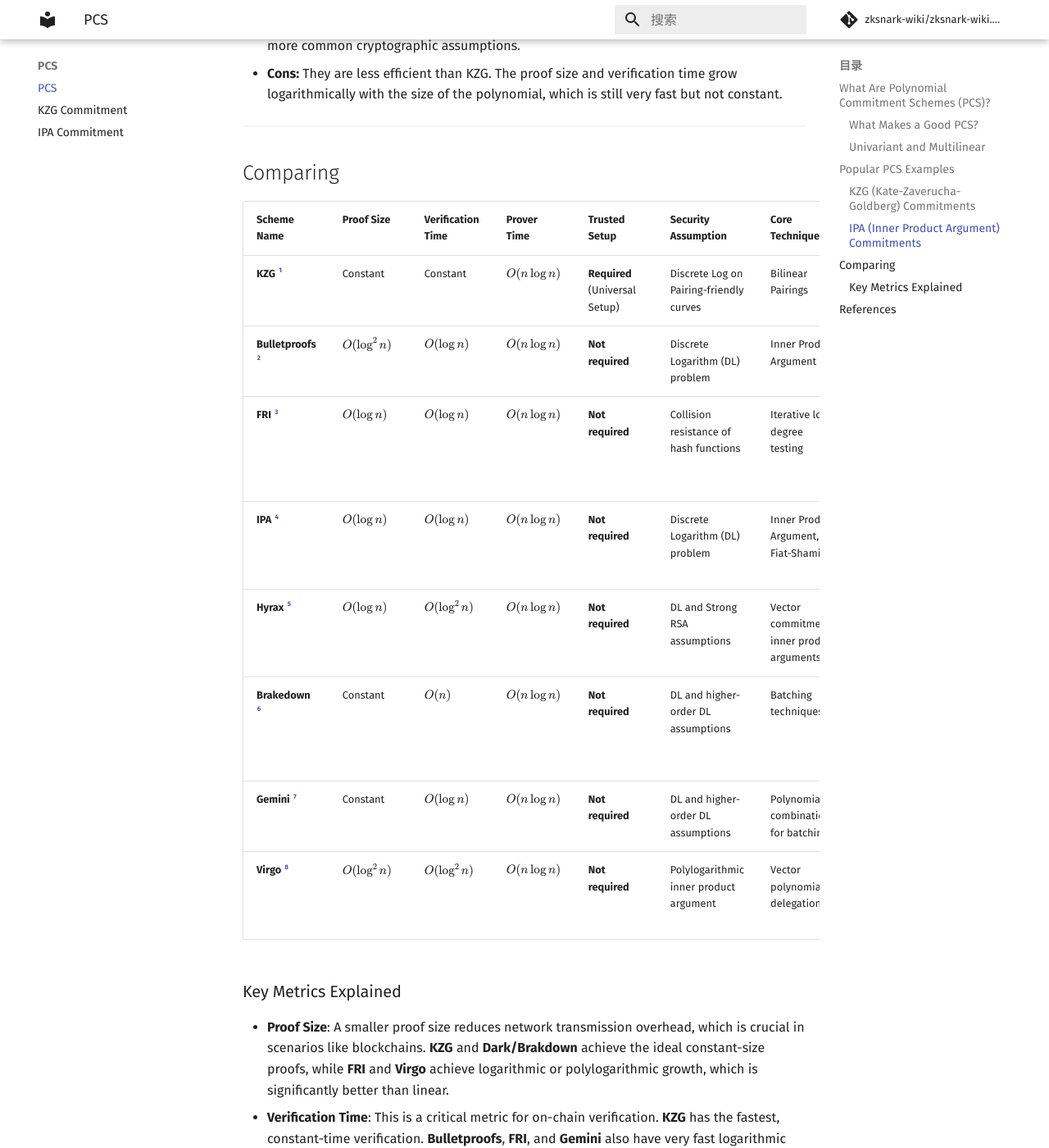
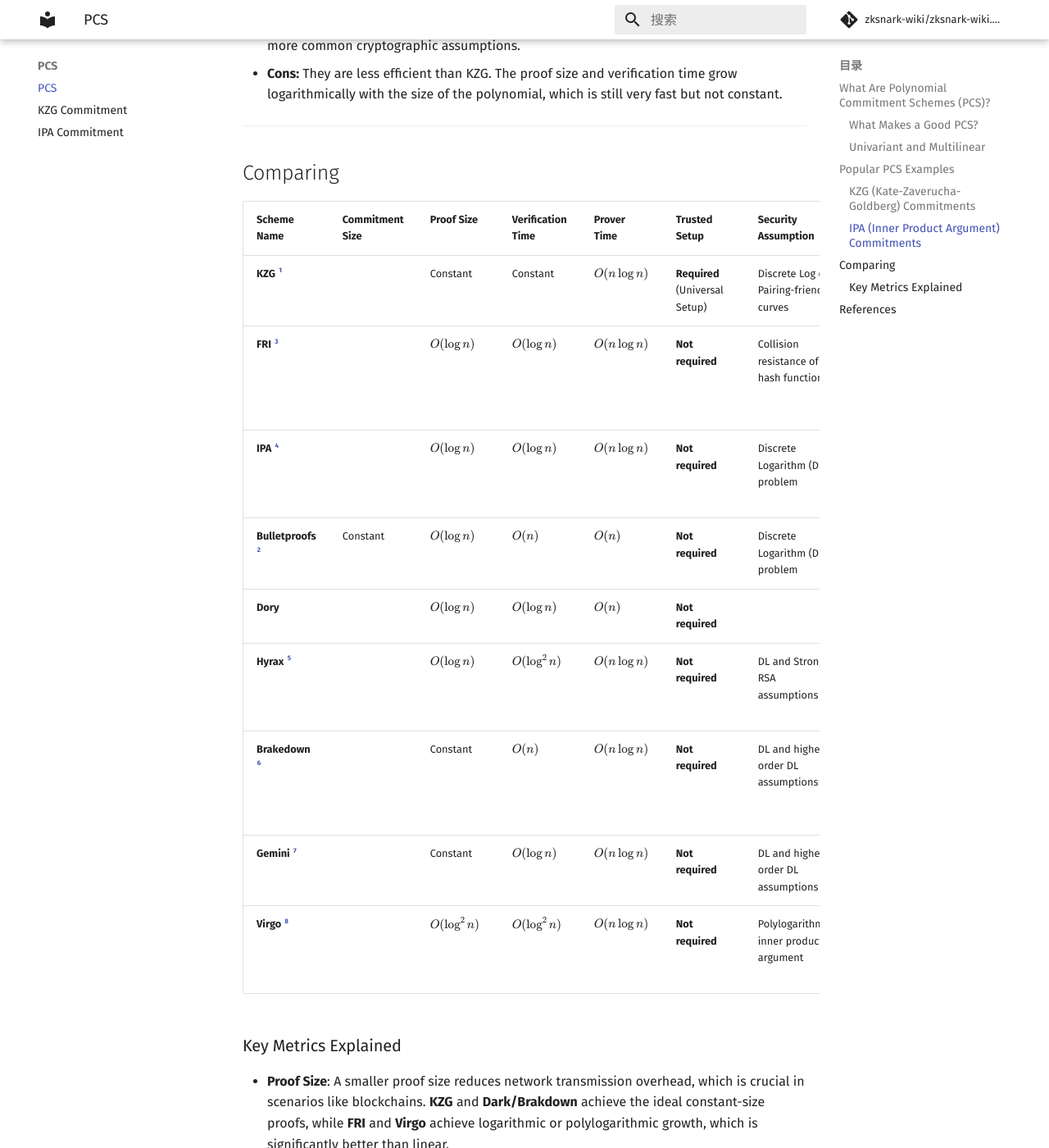
Before and after one commit to zksnark-wiki/zksnark-wiki.github.io, an MkDocs documentation site: the page built from docs/pcs/index.md, in a window 1280 px wide and 1400 px high, scrolled down 1859 px. Shown: the whole window at 82% size. Built offline with MkDocs 1.6.1 and Material for MkDocs 9.7.7, drawn with Linux system fonts in a browser that asks for light colours; comment, search, counter and statistics services are not loaded.

```diff
--- a/docs/pcs/index.md
+++ b/docs/pcs/index.md
@@ -48,16 +48,17 @@
 
 ## Comparing
 
-| Scheme Name | Proof Size | Verification Time | Prover Time | Trusted Setup | Security Assumption | Core Technique | Advantages | Disadvantages |
-| :--- | :--- | :--- | :--- | :--- | :--- | :--- | :--- | :--- |
-| **KZG** [^1] | Constant | Constant | $O(n \log n)$ | **Required** (Universal Setup) | Discrete Log on Pairing-friendly curves | Bilinear Pairings | Small proofs, fast verification | Relies on a trusted setup |
-| **Bulletproofs** [^2] | $O(\log^2 n)$ | $O(\log n)$ | $O(n \log n)$ | **Not required** | Discrete Logarithm (DL) problem | Inner Product Argument | No trusted setup, small proof size | Slower verification than KZG |
-| **FRI** [^3] | $O(\log n)$ | $O(\log n)$ | $O(n \log n)$ | **Not required** | Collision resistance of hash functions | Iterative low-degree testing | Fully transparent, post-quantum secure | Relatively large proofs, high verification cost |
-| **IPA** [^4] | $O(\log n)$ | $O(\log n)$ | $O(n \log n)$ | **Not required** | Discrete Logarithm (DL) problem | Inner Product Argument, Fiat-Shamir | No trusted setup, logarithmic proof size | Can be slower than KZG for large n |
-| **Hyrax** [^5] | $O(\log n)$ | $O(\log^2 n)$ | $O(n \log n)$ | **Not required** | DL and Strong RSA assumptions | Vector commitments, inner product arguments | No trusted setup, fast verification | Relies on specific assumptions |
-| **Brakedown** [^6] | Constant | $O(n)$ | $O(n \log n)$ | **Not required** | DL and higher-order DL assumptions | Batching techniques | Constant-size proofs without trusted setup | Linear verification time |
-| **Gemini** [^7] | Constant | $O(\log n)$ | $O(n \log n)$ | **Not required** | DL and higher-order DL assumptions | Polynomial combination for batching | Combines KZG and FRI advantages | Relatively complex protocol |
-| **Virgo** [^8] | $O(\log^2 n)$ | $O(\log^2 n)$ | $O(n \log n)$ | **Not required** | Polylogarithmic inner product argument | Vector polynomial delegation | No trusted setup, post-quantum secure | Proof and verification time are not constant |
+| Scheme Name | Commitment Size | Proof Size | Verification Time | Prover Time | Trusted Setup | Security Assumption | Core Technique | Advantages | Disadvantages |
+| :--- | :--- | :--- | :--- | :--- | :--- | :--- | :--- | :--- | :--- |
+| **KZG** [^1] | | Constant | Constant | $O(n \log n)$ | **Required** (Universal Setup) | Discrete Log on Pairing-friendly curves | Bilinear Pairings | Small proofs, fast verification | Relies on a trusted setup |
+| **FRI** [^3] | | $O(\log n)$ | $O(\log n)$ | $O(n \log n)$ | **Not required** | Collision resistance of hash functions | Iterative low-degree testing | Fully transparent, post-quantum secure | Relatively large proofs, high verification cost |
+| **IPA** [^4] | | $O(\log n)$ | $O(\log n)$ | $O(n \log n)$ | **Not required** | Discrete Logarithm (DL) problem | Inner Product Argument, Fiat-Shamir | No trusted setup, logarithmic proof size | Can be slower than KZG for large n |
+| **Bulletproofs** [^2] | Constant | $O(\log n)$ | $O(n)$ | $O(n)$ | **Not required** | Discrete Logarithm (DL) problem | Inner Product Argument | No trusted setup, small proof size | Slower verification than KZG |
+| **Dory** | | $O(\log n)$ | $O(\log n)$ | $O(n)$ | **Not required** | | | | |
+| **Hyrax** [^5] | | $O(\log n)$ | $O(\log^2 n)$ | $O(n \log n)$ | **Not required** | DL and Strong RSA assumptions | Vector commitments, inner product arguments | No trusted setup, fast verification | Relies on specific assumptions |
+| **Brakedown** [^6] | | Constant | $O(n)$ | $O(n \log n)$ | **Not required** | DL and higher-order DL assumptions | Batching techniques | Constant-size proofs without trusted setup | Linear verification time |
+| **Gemini** [^7] | | Constant | $O(\log n)$ | $O(n \log n)$ | **Not required** | DL and higher-order DL assumptions | Polynomial combination for batching | Combines KZG and FRI advantages | Relatively complex protocol |
+| **Virgo** [^8] | | $O(\log^2 n)$ | $O(\log^2 n)$ | $O(n \log n)$ | **Not required** | Polylogarithmic inner product argument | Vector polynomial delegation | No trusted setup, post-quantum secure | Proof and verification time are not constant |
 
 ### Key Metrics Explained
 
```
Also changed, not shown: 1 other file.
